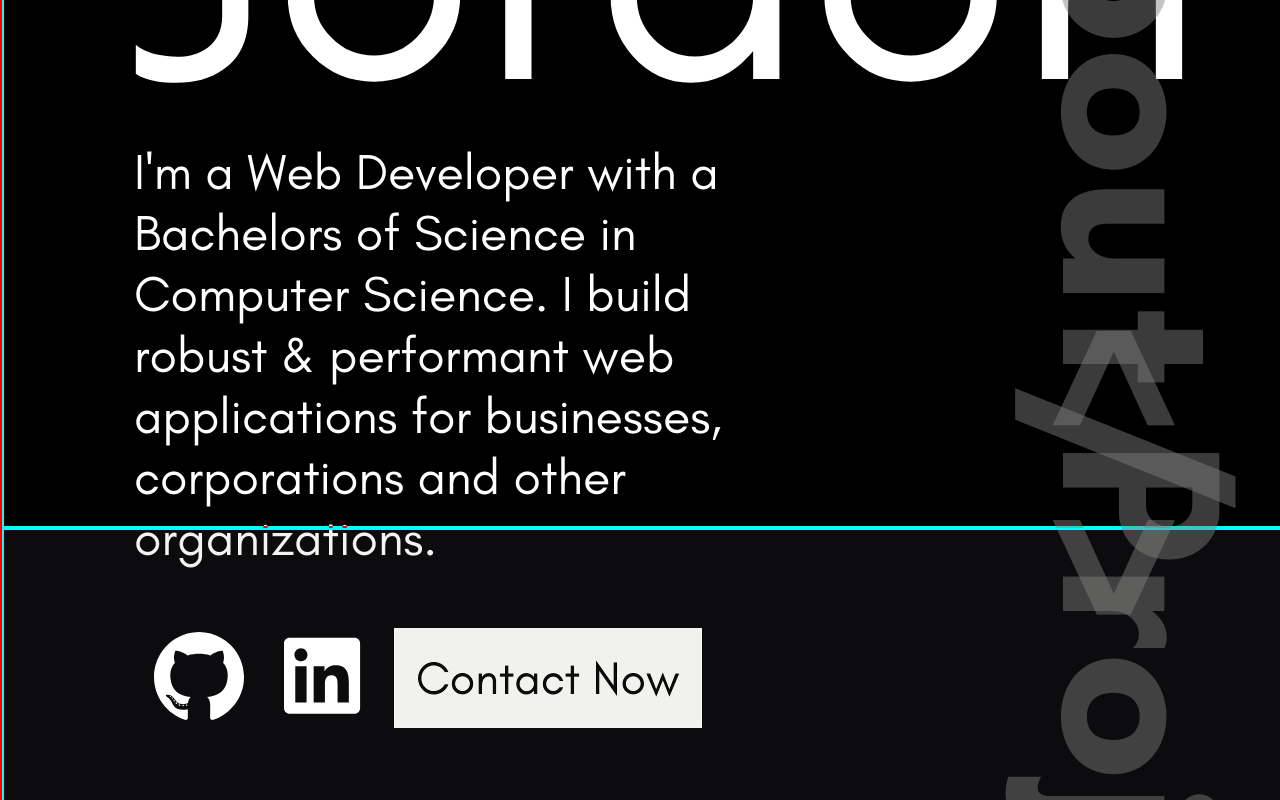
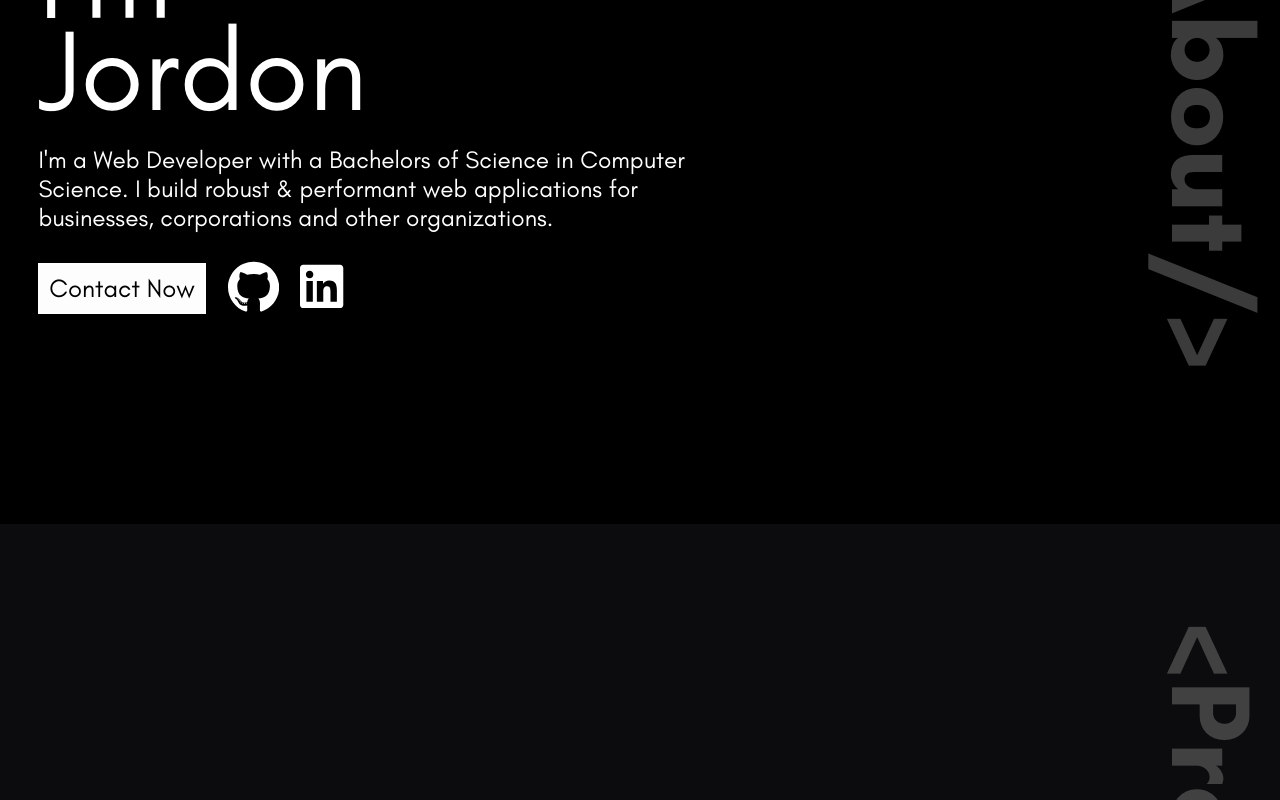
Before and after one commit to JordBant/PortfolioWebsite, a React (Vite) app: page / in a window 1280 px wide. Shown: the part 380-1180 px from the top of the page. Built offline with nearby package versions, Linux system fonts and the light colour scheme.

Commit message:
Add viewport in multiple dimensions of the page. Should probably make them constants as to not lose track of which values are what

```diff
--- a/src/App.tsx
+++ b/src/App.tsx
@@ -1,7 +1,7 @@
 // import { useState } from 'react'
 // import reactLogo from './assets/react.svg'
 // import viteLogo from '/vite.svg'
-import { SkillCardCrawler } from './containers/SkillCardCrawler/SkillCrawler'
+import { SkillCardCrawler } from './components/SkillCardCrawler/SkillCrawler'
 import { SideTitlePage } from './layout/SideTitlePage/SideTitlePage'
 import { About } from './pages'
 import './styles/App.scss'
@@ -25,8 +25,6 @@ function App() {
       <About/>
       <SideTitlePage pageTitle='Projects'/>
       <SideTitlePage pageTitle='Contacts'/>
-      <div className='pages'>Skills</div>
-      <div className='pages'>Projects</div>
       {/* <div className='pages'>Contact</div> */}
       <SkillCardCrawler/>
     </>
--- a/src/components/IconView/IconView.scss
+++ b/src/components/IconView/IconView.scss
@@ -1,5 +1,9 @@
 @use '../../styles/partials/index' as utils;
 
-.icon-container > svg{
-    @include utils.size(100%, 100%, 0, 0);
+.icon-container{
+    padding: 0;
+    margin: 0;
+    & > svg{
+        @include utils.size(100%, 100%, 0, 0);
+    }
 }
--- /dev/null
+++ b/src/components/SkillCardCrawler/SkillCrawler.tsx
@@ -0,0 +1,23 @@
+import React, { FC } from 'react'
+import { SKILL_ICONS} from '../../utils/constants'
+import { IconView, SkillCardView } from '..'
+
+export const SkillCardCrawler: FC = () => {
+  return (
+    <>
+    {
+        SKILL_ICONS.map(icon => {
+            return(
+              <ul>
+                  <SkillCardView
+                    iconName={icon.name}
+                    fontColor={icon.fontColor}
+                    iconElement={icon.iconElement()}
+                  />
+              </ul>
+          )
+        })
+    }
+    </>
+  )
+}
--- a/src/components/SkillCardView/SkillCardView.scss
+++ b/src/components/SkillCardCrawler/partials/SkillCardView/SkillCardView.scss
@@ -1,4 +1,4 @@
-@use '../../styles/partials' as util;
+@use '../../../../styles/partials/index' as util;
 
 .skill-card-container{
     @include util.size(auto, 200px, 0, 0);
--- a/src/components/SkillCardView/SkillCardView.tsx
+++ b/src/components/SkillCardCrawler/partials/SkillCardView/SkillCardView.tsx
@@ -1,6 +1,6 @@
 import React, { FC } from 'react'
 import './SkillCardView.scss'
-import { IconView } from '../IconView/IconView'
+import { IconView } from '../../../IconView/IconView'
 
 type SkillCardProps = {
     iconName: string,
--- a/src/components/index.ts
+++ b/src/components/index.ts
@@ -1,2 +1,2 @@
 export * from './IconView/IconView'
-export * from './SkillCardView/SkillCardView'
+export * from './SkillCardCrawler/partials/SkillCardView/SkillCardView'
--- a/src/containers/SkillCardCrawler/SkillCrawler.tsx
+++ /dev/null
@@ -1,23 +0,0 @@
-import React, { FC } from 'react'
-import { SKILL_ICONS} from '../../utils/constants'
-import { SkillCardView } from '../../components/SkillCardView/SkillCardView'
-
-export const SkillCardCrawler: FC = () => {
-  return (
-    <>
-    {
-        SKILL_ICONS.map(icon => {
-            return(
-                <ul>{
-                    <SkillCardView
-                      iconName={icon.name}
-                      fontColor={icon.fontColor}
-                      iconElement={icon.iconElement()}
-                    />}
-                </ul>
-            )
-        })
-    }
-    </>
-  )
-}
--- a/src/layout/SideTitlePage/SideTitlePage.scss
+++ b/src/layout/SideTitlePage/SideTitlePage.scss
@@ -7,14 +7,14 @@
     position: relative;
     background-color: util.$BKGR-PRIM;
     background-size: util.$BKGR-SIZE;
-    border: red 2px solid;
 
     .page-side-container{
         @include util.size(100%, 100%, 0, 0);
-        border: cyan 2px solid;
     }
     .page-side-title{
         @include util.setFont(util.$SIDE-PAGE_TITLE_DYNAMIC util.$SIDE_PAGE_TITLE_FONT, 300, util.$SIDE_PAGE_TITLE_COLOR);
+        // border: 2px solid red;
+        text-align: center;
         inset-block-end: 0;
         position: absolute;
         writing-mode: vertical-lr;
--- a/src/pages/About/About.scss
+++ b/src/pages/About/About.scss
@@ -6,7 +6,7 @@
     background-size: util.$BKGR-SIZE;
 
     .about_body{
-        @include util.size(auto, 100%, 0, 0 0 0 130px);
+        @include util.size(auto, 100%, 0 0 0 3vw, 0);
         @include util.flex(center, flex-start, column, NULL, NULL);
 
         & > *{
@@ -20,31 +20,29 @@
             opacity: 1;
             mix-blend-mode: util.$FONT-BLEND-ALT;
             // transition: all 0.3s cubic-bezier(0.075, 0.82, 0.165, 1);
-	        animation: SalutationsSpacingAnim 0.7s cubic-bezier(0.075, 0.765, 0.82, 1);
+	        animation: SalutationsSpacingAnim 0.83s cubic-bezier(0.075, 0.765, 0.82, 1);
         }
 
         .about_body_text{
             @include util.setFont(util.$BODY_DYNAMIC_FONT_SIZE util.$FONT-PRIM, 400, util.$TEXT-PRIM);
-            @include util.size(55%, auto, 30px 0, 10px 0 0 0);
+            @include util.size(55%, auto, 2vw 0, 0 );
             mix-blend-mode: util.$FONT-BLEND-ALT;
         }
         .calls-to-action{
-            @include util.flex(center, center, NULL, NULL, NULL);
+            @include util.flex(space-between, center, NULL, NULL, NULL);
             @include util.size(auto, auto, NULL, 0);
+            // border: 2px solid red;
             // mix-blend-mode: util.$FONT-BLEND-ALT;
             & > * {
-                margin: 0 20px;
+                margin: 0 0 0 1.7vw;
             }
             .contact-now{
-                @include util.setFont(2.9em util.$FONT-PRIM, 400, NULL);
-                @include util.size(auto, auto, 0, 20px);
+                @include util.setFont(2vw util.$FONT-PRIM, 400, NULL);
+                @include util.size(auto, 4vw, 0, 0 0.7vw);
 
                 mix-blend-mode: util.$FONT-BLEND-ALT;
                 border: 2px solid black;
                 background-color: rgb(253, 253, 253);
-                position: relative;
-                overflow: hidden;
-                z-index: 10;
                 transition: 0.3s cubic-bezier(0.39, 0.575, 0.565, 1) all;
                 border: 2px solid white;
                 cursor: pointer;
@@ -56,7 +54,7 @@
             }
 
             a > .offsite-button{
-                @include util.size(90px, auto, 30px 0, 0);
+                @include util.size(util.$OFFSITE_BUTTON_SIZE, auto, 0, 0);
                 transition: all cubic-bezier(0.25, 0.46, 0.45, 0.94) 0.3s;
                 &:hover{
                     transform: translateY(-7px);
--- a/src/pages/About/About.tsx
+++ b/src/pages/About/About.tsx
@@ -16,13 +16,13 @@ export const About = () => {
           I build robust & performant web applications for businesses, corporations and other organizations.
         </p>
         <div className="calls-to-action">
+        <button className="contact-now">Contact Now</button>
           <a target='blank' href='https://github.com/JordBant'>
             <IconView classNames='offsite-button' iconElement={IconMap["GITHUB"]}/>
           </a>
           <a target='blank' href='https://linkedin.com/in/jbantin'>
             <IconView classNames='offsite-button' iconElement={IconMap["LINKEDIN"]}/>
           </a>
-          <button className="contact-now">Contact Now</button>
         </div>
       </div>
       {/* <a href="https://vitejs.dev" target="_blank">
--- a/src/styles/partials/_variables.scss
+++ b/src/styles/partials/_variables.scss
@@ -12,11 +12,12 @@
 $BKGR-PRIM: linear-gradient(90deg, rgba(0,0,0,1) 52%, rgba(255,255,255,1) 52%);
 $BKGR-LANDING: #0c0c0f;
 
-$TITLE_DYNAMIC_FONT_SIZE: clamp(12.9em, 375px, 550px);
-$BODY_DYNAMIC_FONT_SIZE: clamp(2em, 50px, 80px);
+$TITLE_DYNAMIC_FONT_SIZE: 9vw;
+$BODY_DYNAMIC_FONT_SIZE: clamp(1.5vw, 1.9vw, 80px);
+$OFFSITE_BUTTON_SIZE: 4vw;
 
 $SIDE_PAGE_TITLE_COLOR: rgba(255, 255, 255, 0.233);
-$SIDE-PAGE_TITLE_DYNAMIC: clamp(10.9em, 230px, 250px);
+$SIDE-PAGE_TITLE_DYNAMIC: 8.9vw;
 
 $BKGR-SEC: hsl(240, 19%, 23%);
 $TEXT-PRIM: hsl(0, 0%, 100%);
```
Also changed, not shown: src/pages/Projects/Projects.tsx (added).
